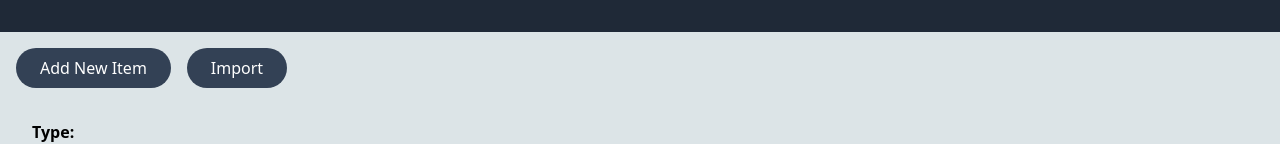
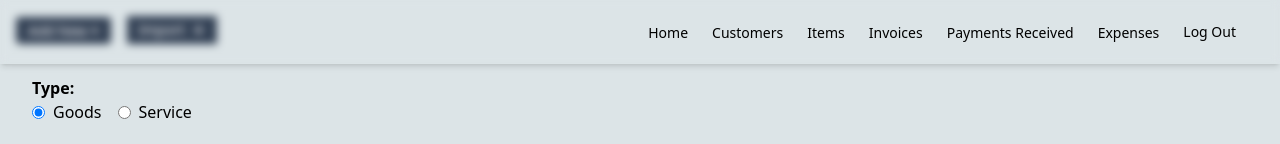
Before and after one commit to hasanisokay/inventify, a Next.js app: page /1/items/new in a window 1280 px wide. Shown: the top 144 px of the page. Built offline with nearby package versions, Linux system fonts and the light colour scheme; no server answers.

Commit message:
nav fixed and secondary nav merged

```diff
--- a/src/app/[orgId]/invoices/layout.js
+++ b/src/app/[orgId]/invoices/layout.js
@@ -1,8 +1,8 @@
-import InvoiceNav from "@/components/nav/InvoiceNav";
+import CustomNav from "@/components/nav/CustomNav";
 
 const HomepageLayout = ({ children }) => {
   return <>
-  <InvoiceNav />
+<CustomNav invoice={true}/>
   {children}
   </>;
 };
--- a/src/app/[orgId]/items/layout.js
+++ b/src/app/[orgId]/items/layout.js
@@ -1,10 +1,12 @@
-import ItemsNav from "@/components/nav/ItemsNav";
+import CustomNav from "@/components/nav/CustomNav";
 
 const ItemsLayout = ({ children }) => {
-  return <>
-  <ItemsNav />
-  {children}
-  </>
+  return (
+    <>
+      <CustomNav items={true} />
+      {children}
+    </>
+  );
 };
 
 export default ItemsLayout;
--- a/src/app/globals.css
+++ b/src/app/globals.css
@@ -53,7 +53,7 @@ body {
   padding: 4px 12px;
 }
 .btn-nav{
-  @apply cursor-pointer  rounded-full  px-6 py-2 text-white bg-slate-700 hover:bg-sky-600 min-w-fit
+  @apply  text-white bg-slate-700 hover:bg-sky-600 min-w-fit
 }
 .secondary-nav{
  @apply flex items-center  md:mt-4 mt-2 md:ml-4 gap-4
--- a/src/components/loader/Spinner.jsx
+++ b/src/components/loader/Spinner.jsx
@@ -2,7 +2,7 @@
 const Spinner = () => {
     return (
         <div className="text-center my-10">
-            <span class="loader"></span>
+            <span className="loader"></span>
         </div>
     );
 };
--- /dev/null
+++ b/src/components/nav/CustomNav.jsx
@@ -0,0 +1,43 @@
+'use client'
+import getActiveOrg from '@/utils/getActiveOrg.mjs';
+import { usePathname } from 'next/navigation';
+import { useEffect, useState } from 'react';
+import NavLink from './NavLink';
+
+const CustomNav = ({ items = null, customer = null, invoice = null }) => {
+    const [activeOrgId, setActiveOrgId] = useState(null);
+    const [url, setUrl] = useState("");
+    const path = usePathname();
+
+    useEffect(() => {
+        (async () => {
+            const a = await getActiveOrg();
+            setActiveOrgId(a);
+        })()
+    }, [])
+
+    useEffect(() => {
+        if (items) {
+            setUrl('items')
+        } else if (customer) {
+            setUrl("customers")
+        } else if (invoice) {
+            setUrl("invoices")
+        }
+    }, [items, customer, invoice])
+
+    return (
+        <nav>
+            <ul className='secondary-nav'>
+                <li className="btn-nav">
+                    <NavLink activeClasses={`bg-blue-600 hover:bg-blue-400 rounded`} inactiveClasses={"rounded hover:bg-slate-500 bg-slate-700"} href={`/${activeOrgId}/${url}/new`}> Add New <span className='font-bold'>+</span> </NavLink>
+                </li>
+                {!path.includes("/invoices") && <li className="btn-nav">
+                    <NavLink activeClasses={`bg-blue-600 hover:bg-blue-400 flex gap-2  rounded`} inactiveClasses={"rounded hover:bg-slate-500 bg-slate-700 flex gap-2"} href={`/${activeOrgId}/${url}/import`}>Import <span className='font-semibold'>&darr;</span> </NavLink>
+                </li>}
+            </ul>
+        </nav>
+    );
+};
+
+export default CustomNav;
--- a/src/components/nav/CustomersNav.jsx
+++ /dev/null
@@ -1,23 +0,0 @@
-'use client'
-import AuthContext from '@/contexts/AuthContext.mjs';
-import Link from 'next/link';
-import React, { useContext } from 'react';
-
-const CustomersNav = () => {
-    const { activeOrganization } = useContext(AuthContext);
-    const activeOrgId = activeOrganization?.orgId;
-    return (
-        <nav>
-        <ul className='secondary-nav'>
-            <li className="btn-nav">
-                <Link href={`/${activeOrgId}/customers/new`}> Add New Item </Link>
-            </li>
-            <li className="btn-nav">
-                <Link href={`/${activeOrgId}/customers/import`}>Import</Link>
-            </li>
-        </ul>
-    </nav>
-    );
-};
-
-export default CustomersNav;
--- a/src/components/nav/InvoiceNav.jsx
+++ /dev/null
@@ -1,30 +0,0 @@
-'use client'
-import AuthContext from '@/contexts/AuthContext.mjs';
-import Link from 'next/link';
-import { usePathname } from 'next/navigation';
-import { useContext } from 'react';
-
-const InvoiceNav = () => {
-    const { activeOrganization } = useContext(AuthContext);
-    const activeOrgId = activeOrganization?.orgId;
-    const path = usePathname()
-
-    return (
-        <nav>
-            <ul className='secondary-nav'>
-                <li className="btn-nav">
-                    <Link href={`/${activeOrgId}/invoices/new`}>
-                        New Invoice
-                    </Link>
-                </li>
-                {path.includes("/invoices/new") && <li className="btn-nav">
-                    <Link href={`/${activeOrgId}/invoices`}>
-                        Invoices
-                    </Link>
-                </li>}
-            </ul>
-        </nav>
-    );
-};
-
-export default InvoiceNav;
--- a/src/components/nav/ItemsNav.jsx
+++ /dev/null
@@ -1,23 +0,0 @@
-'use client'
-import AuthContext from '@/contexts/AuthContext.mjs';
-import Link from 'next/link';
-import { useContext } from 'react';
-
-const ItemsNav = () => {
-    const { activeOrganization } = useContext(AuthContext);
-    const activeOrgId = activeOrganization?.orgId;
-    return (
-        <nav>
-            <ul className='secondary-nav'>
-                <li className="btn-nav">
-                    <Link href={`/${activeOrgId}/items/new`}> Add New Item </Link>
-                </li>
-                <li className="btn-nav">
-                    <Link href={`/${activeOrgId}/items/import`}>Import</Link>
-                </li>
-            </ul>
-        </nav>
-    );
-};
-
-export default ItemsNav;
--- a/src/components/nav/NavLink.jsx
+++ b/src/components/nav/NavLink.jsx
@@ -8,7 +8,7 @@ const NavLink = ({ href, children, activeClasses, inactiveClasses, ...props }) =
         <Link href={href}
             aria-current={(path === href) ? 'page' : undefined}
             {...props}
-            className={` px-3 py-1 text-sm font-medium duration-300 lg:hover:scale-110 active:scale-110 lg:active:scale-100
+            className={`px-3 py-1 text-sm font-medium duration-300
                  ${path === href ? activeClasses : inactiveClasses} `}
         >
             {children}
--- a/src/components/nav/OrgNav.jsx
+++ b/src/components/nav/OrgNav.jsx
@@ -1,66 +1,129 @@
 'use client'
-import AuthContext from "@/contexts/AuthContext.mjs";
-import { useContext } from "react";
+
+import { useContext, useEffect, useState } from "react";
 import Link from "next/link";
 import logOut from "@/utils/logOut.mjs";
+import getActiveOrg from "@/utils/getActiveOrg.mjs";
+import AuthContext from "@/contexts/AuthContext.mjs";
+import NavLink from "./NavLink";
+import useTheme from "@/hooks/useTheme.mjs";
 
 const OrgNav = () => {
+    const [activeOrgId, setActiveOrgId] = useState(null);
     const { activeOrganization } = useContext(AuthContext);
-    const activeOrgId = activeOrganization?.orgId;
+
+    const [visible, setVisible] = useState(true);
+    const { theme } = useTheme();
+    const [lastScrollY, setLastScrollY] = useState(0);
+    const [menuOpen, setMenuOpen] = useState(false);
+    const handleScroll = () => {
+        if (window.scrollY > lastScrollY) {
+            setVisible(false);
+            setMenuOpen(false);
+        } else {
+            setVisible(true);
+        }
+        setLastScrollY(window.scrollY);
+    };
+
+    useEffect(() => {
+        window.addEventListener('scroll', handleScroll);
+        return () => {
+            window.removeEventListener('scroll', handleScroll);
+        };
+    }, [lastScrollY]);
+
+    useEffect(() => {
+        (async () => {
+            const a = await getActiveOrg();
+            setActiveOrgId(a);
+        })();
+    }, []);
+
+    useEffect(() => {
+        if (activeOrgId) {
+            setActiveOrgId(activeOrganization?.orgId);
+        }
+    }, [activeOrganization]);
+
+    const menu = (
+        <ul className="md:flex-row  flex-col flex items-center md:space-y-0 space-y-4">
+            <li>
+                <NavLink activeClasses={"text-[#00e76f]"} href='/' aria-label="Home Page">
+                    Home
+                </NavLink>
+            </li>
+            <li>
+                <NavLink activeClasses={"text-[#00e76f]"} href={`/${activeOrgId}/customers`} aria-label="Customers Page">
+                    Customers
+                </NavLink>
+            </li>
+            <li>
+                <NavLink activeClasses={"text-[#00e76f]"} href={`/${activeOrgId}/items`} aria-label="Items Page">
+                    Items
+                </NavLink>
+            </li>
+            <li>
+                <NavLink activeClasses={"text-[#00e76f]"} href={`/${activeOrgId}/invoices`} aria-label="Invoices Page">
+                    Invoices
+                </NavLink>
+            </li>
+            <li>
+                <NavLink activeClasses={"text-[#00e76f]"} href={`/${activeOrgId}/payments-received`} aria-label="Payment Received Page">
+                    Payments Received
+                </NavLink>
+            </li>
+            <li>
+                <NavLink activeClasses={"text-[#00e76f]"} href={`/${activeOrgId}/expenses`} aria-label="Expenses Page">
+                    Expenses
+                </NavLink>
+            </li>
+            <li>
+                <button className="px-3 py-1 text-sm font-medium duration-300" onClick={async () => {
+                    await logOut();
+                    window.location.reload();
+                }}>Log Out</button>
+            </li>
+        </ul>
+    );
 
     return (
-        <nav className="bg-gray-800 p-4">
-            {
-                activeOrgId && <ul className="flex space-x-4">
-                    <li>
-                        <Link href={`/`} className="text-white hover:text-gray-300">
-                            Home
-                        </Link>
-                    </li>
-                    <li>
-                        <Link href={`/${activeOrgId}/customers`} className="text-white hover:text-gray-300">
-                            Customers
-                        </Link>
-                    </li>
-                    <li>
-                        <Link href={`/${activeOrgId}/items`} className="text-white hover:text-gray-300">
-                            Items
-                        </Link>
-                    </li>
-                    <li>
-                        <Link href={`/${activeOrgId}/invoices`} className="text-white hover:text-gray-300">
-                            Invoices
-                        </Link>
-                    </li>
-                    <li>
-                        <Link href={`/${activeOrgId}/payments-received`} className="text-white hover:text-gray-300">
-                            Payments Received
-                        </Link>
-                    </li>
-                    <li>
-                        <Link href={`/${activeOrgId}/expenses`} className="text-white hover:text-gray-300">
-                            Expenses
-                        </Link>
-                    </li>
-                    <li>
-                        <Link href={`/${activeOrgId}/reports`} className="text-white hover:text-gray-300">
-                            Reports
-                        </Link>
-                    </li>
-                    <li>
-                        <Link href={`/${activeOrgId}/advanced-billing`} className="text-white hover:text-gray-300">
-                            Advanced Billing
-                        </Link>
-                    </li>
-                    <li>
-                        <button className="text-white hover:text-gray-300" onClick={async () => {
-                            await logOut()
-                            window.location.reload()
-                        }}>Log Out</button>
-
-                    </li>
-                </ul>
-            }
+        <nav
+        className={`fixed top-0 left-0 w-full bg-transparent z-50 transition-transform
+            bg-opacity-90 backdrop-blur-sm shadow-md
+            duration-300 ${visible ? 'transform-none' : '-translate-y-full'
+            }`}
+            aria-label="Main Navigation"
+            role="navigation"
+        >
+            <div className="relative text-black dark:text-white">
+                <div className="max-w-7xl mx-auto px-4 sm:px-6 lg:px-8">
+                    <ul className="h-16 flex items-center justify-between">
+                        <li>
+                            {/* Add content or logo here */}
+                        </li>
+                        <li className="hidden md:block">{menu}</li>
+                        <li className="block md:hidden">
+                            {menuOpen ? (
+                                <svg onClick={() => setMenuOpen(!menuOpen)} width="24px" height="24px" viewBox="0 0 24 24" fill="none" xmlns="http://www.w3.org/2000/svg">
+                                    <path d="M6.99486 7.00636C6.60433 7.39689 6.60433 8.03005 6.99486 8.42058L10.58 12.0057L6.99486 15.5909C6.60433 15.9814 6.60433 16.6146 6.99486 17.0051C7.38538 17.3956 8.01855 17.3956 8.40907 17.0051L11.9942 13.4199L15.5794 17.0051C15.9699 17.3956 16.6031 17.3956 16.9936 17.0051C17.3841 16.6146 17.3841 15.9814 16.9936 15.5909L13.4084 12.0057L16.9936 8.42059C17.3841 8.03007 17.3841 7.3969 16.9936 7.00638C16.603 6.61585 15.9699 6.61585 15.5794 7.00638L11.9942 10.5915L8.40907 7.00636C8.01855 6.61584 7.38538 6.61584 6.99486 7.00636Z" fill="#ff0f10" />
+                                </svg>
+                            ) : (
+                                <svg onClick={() => setMenuOpen(!menuOpen)} width="24px" height="24px" viewBox="0 0 24 24" fill="none" xmlns="http://www.w3.org/2000/svg">
+                                    <path d="M4 18L20 18" stroke={theme === "dark" ? "#d9eff1" : "#000000"} strokeWidth="2" strokeLinecap="round" />
+                                    <path d="M4 12L20 12" stroke={theme === "dark" ? "#d9eff1" : "#000000"} strokeWidth="2" strokeLinecap="round" />
+                                    <path d="M4 6L20 6" stroke={theme === "dark" ? "#d9eff1" : "#000000"} strokeWidth="2" strokeLinecap="round" />
+                                </svg>
+                            )}
+                        </li>
+                    </ul>
+                </div>
+                <div
+                    className={`absolute top-16 md:hidden bg-black dark:bg-gray-700 dark:bg-opacity-90 text-white bg-opacity-80 left-0 w-full bg-white/5 transition-transform duration-300 border-t border-white/20 dark:border-gray-800/20 ${menuOpen ? 'translate-x-0' : 'translate-x-full'}`}
+                >
+                    {menu}
+                </div>
+            </div>
         </nav>
     );
 };
```
Also changed, not shown: src/app/[orgId]/customers/layout.js (+7 -5 lines).
